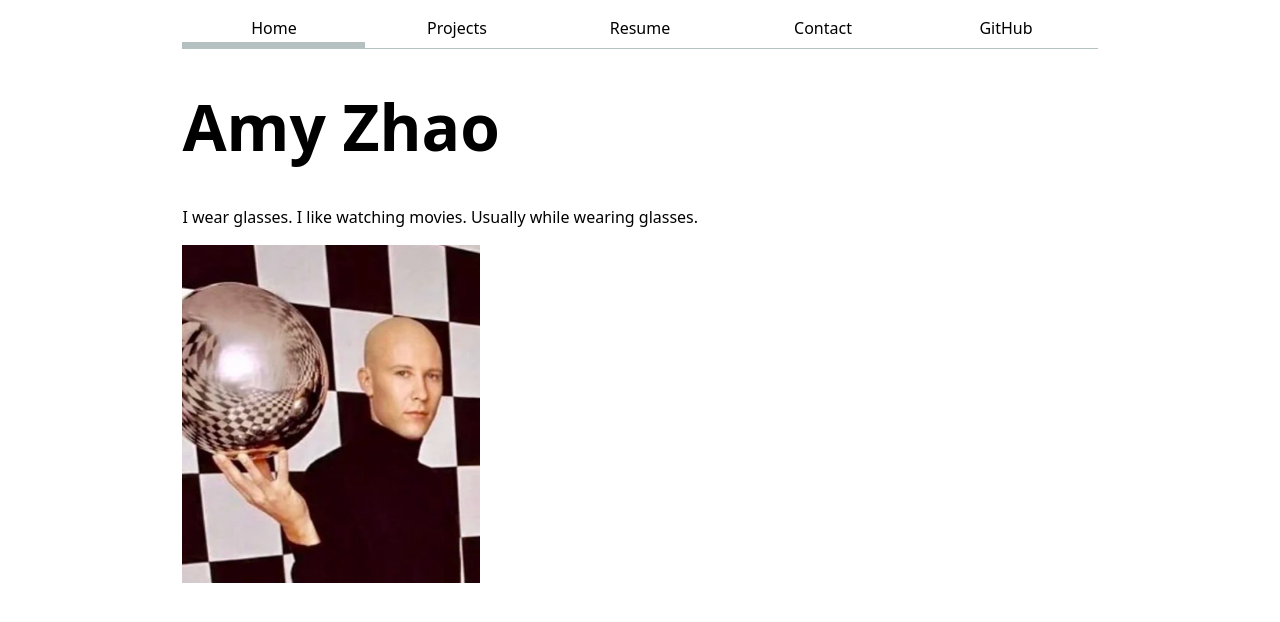
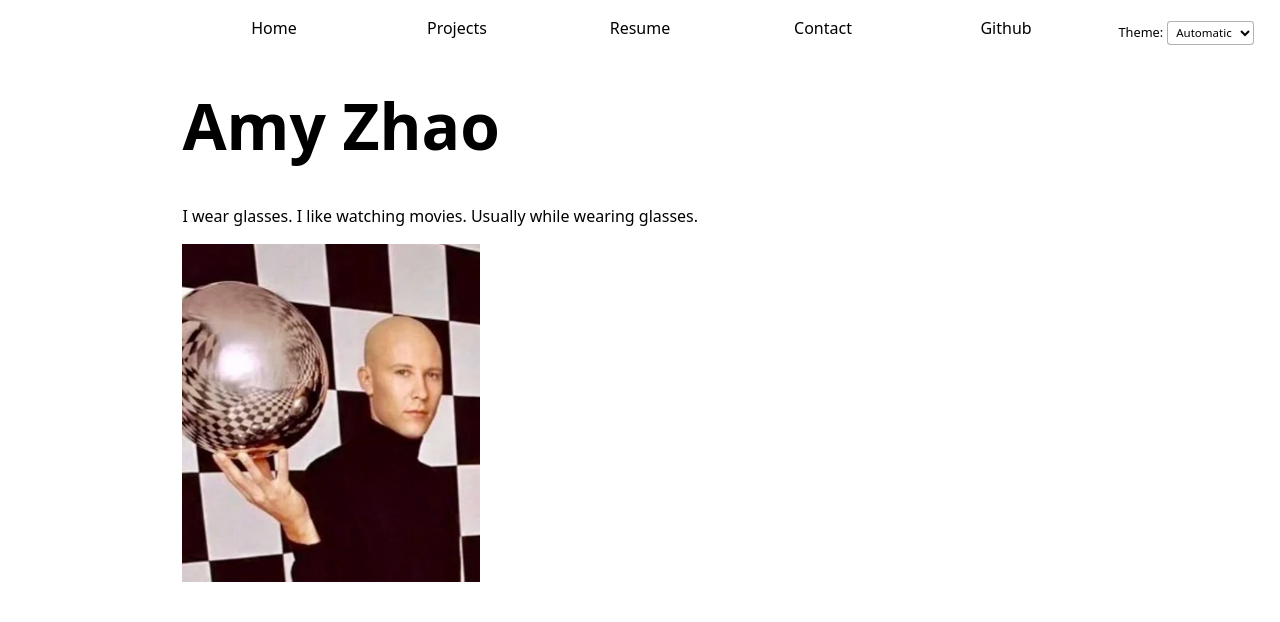
Before and after one commit to amz0004/portfolio, a plain HTML site: page index.html in a window 1280 px wide. Drawn offline with Linux system fonts and the light colour scheme.

Commit message:
dark light mode

```diff
--- /dev/null
+++ b/global.js
@@ -0,0 +1,64 @@
+const BASE_PATH = (location.hostname === "localhost" || location.hostname === "127.0.0.1")
+  ? "/"
+  : "/website/";
+
+console.log('IT’S ALIVE!');
+
+function $$(selector, context = document) {
+  return Array.from(context.querySelectorAll(selector));
+}
+
+let pages = [
+  { url: '', title: 'Home' },
+  { url: 'projects/', title: 'Projects' },
+  { url: 'resume/', title: 'Resume' },
+  { url: 'contact/', title: 'Contact' },
+  { url: 'https://github.com/amz0004', title: 'Github' },
+];
+
+let nav = document.createElement('nav');
+document.body.prepend(nav);
+
+
+for (let p of pages) {
+  let url = p.url;
+  let title = p.title;
+  url = !url.startsWith('http') ? BASE_PATH + url : url;
+  let a = document.createElement('a');
+  a.href = url;
+  a.textContent = title;
+  a.classList.toggle(
+    'current',
+    a.host === location.host && a.pathname === location.pathname
+  );
+  nav.append(a);
+}
+
+document.body.insertAdjacentHTML(
+  'afterbegin',
+  `
+  <label class="color-scheme">
+    Theme:
+    <select id="theme-select">
+      <option value="light dark">Automatic</option>
+      <option value="light">Light</option>
+      <option value="dark">Dark</option>
+    </select>
+  </label>
+  `
+);
+
+const select = document.querySelector('#theme-select');
+select.addEventListener('input', function (event) {
+  const value = event.target.value;
+  console.log('color scheme changed to', value);
+  document.documentElement.style.setProperty('color-scheme', value);
+  localStorage.colorScheme = value;
+});
+
+
+if ('colorScheme' in localStorage) {
+  const saved = localStorage.colorScheme;
+  document.documentElement.style.setProperty('color-scheme', saved);
+  select.value = saved;
+}
--- a/index.html
+++ b/index.html
@@ -7,17 +7,10 @@
     <link rel="stylesheet" href="style.css">
 </head>
 <body>
-    <nav>
-        <a href = "index.html" class="current"> Home</a>
-        <a href = "projects/index.html"> Projects</a>
-        <a href = "resume/index.html"> Resume</a>
-        <a href = "contact/index.html"> Contact</a>
-        <a href="https://github.com/amz0004" target="_blank">GitHub</a>
-    </nav>
-
     <h1>Amy Zhao</h1>
     <p>I wear glasses. I like watching movies. Usually while wearing glasses.</p>
     <img src="images/ball.png" alt="A bald man holding a balder ball."/>
 
+    <script type="module" src="global.js"></script>
 </body>
 </html>
--- a/style.css
+++ b/style.css
@@ -1,3 +1,9 @@
+html {
+  color-scheme: light dark;
+  background-color: Canvas;
+  color: CanvasText;
+}
+
 body {
   font: 100%/1.5 system-ui;
   max-width: 100ch;
@@ -11,7 +17,8 @@ body {
 nav{
     display: flex;
     margin-bottom: 1em;
-    border-bottom: 1px solid oklch(80% 3% 200);
+    --border-color: oklch(50% 10% 200 / 40%);
+    border-bottom-color: var(--border-color);
 }
 
 nav a{
@@ -30,7 +37,7 @@ nav a.current{
 nav a:hover {
   border-bottom: 0.4em solid var(--color-accent);
   padding-bottom: 0.1em;
-  background-color: oklch(from var(--color-accent) 95% 5% h)
+  background-color: color-mix(in oklch, var(--color-accent), canvas 85%);
 }
 
 html {
@@ -106,3 +113,24 @@ li {
     list-style-type: "> ";
     margin-bottom: 0.5em;
 }
+
+label.color-scheme {
+  position: absolute;
+  top: 1rem;
+  right: 1rem;
+  font-size: 80%;
+  font-family: inherit;
+  background: var(--sys-bg, Canvas);
+  color: var(--sys-text, CanvasText);
+  padding: 0.4em 0.8em;
+}
+
+label.color-scheme select {
+  font-family: inherit;
+  font-size: 0.9em;
+  background: var(--sys-bg, Canvas);
+  color: var(--sys-text, CanvasText);
+  border: 1px solid var(--border-color, rgba(0, 0, 0, 0.3));
+  border-radius: 0.3em;
+  padding: 0.2em 0.4em;
+}
```
Also changed, not shown: contact/index.html (+2 -7 lines), projects/index.html (+2 -7 lines), resume/index.html (+1 -8 lines).
